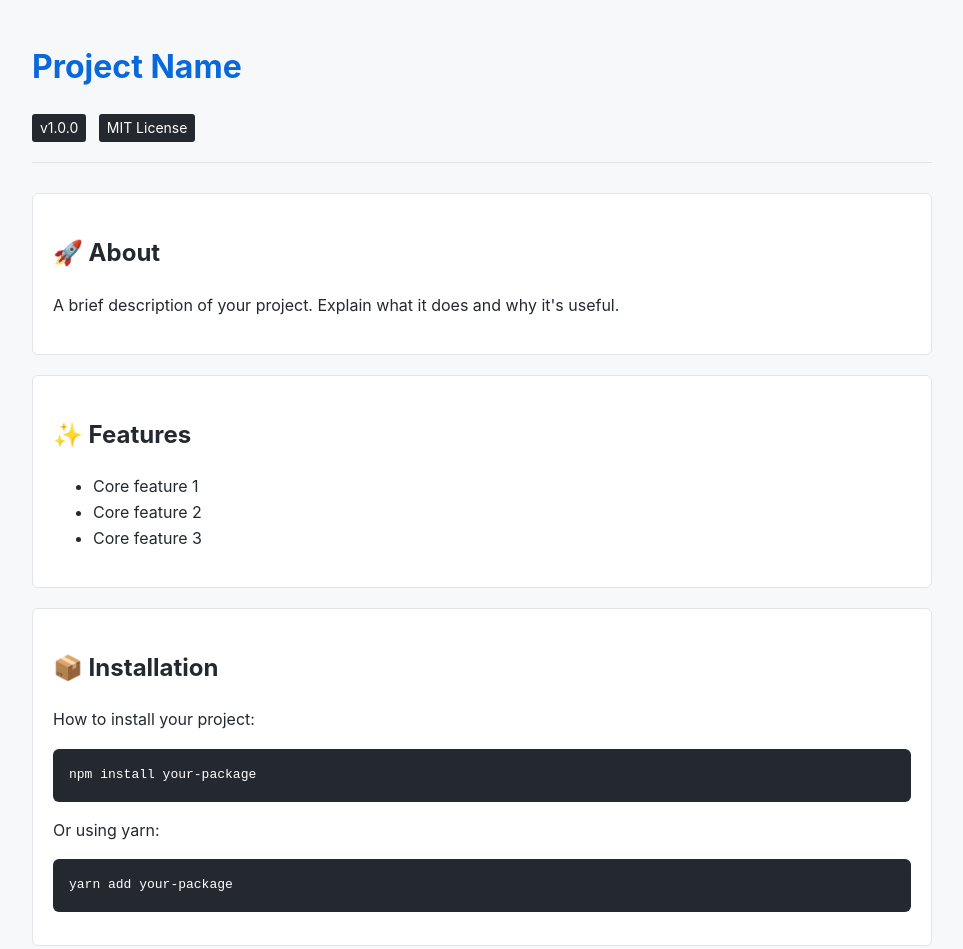
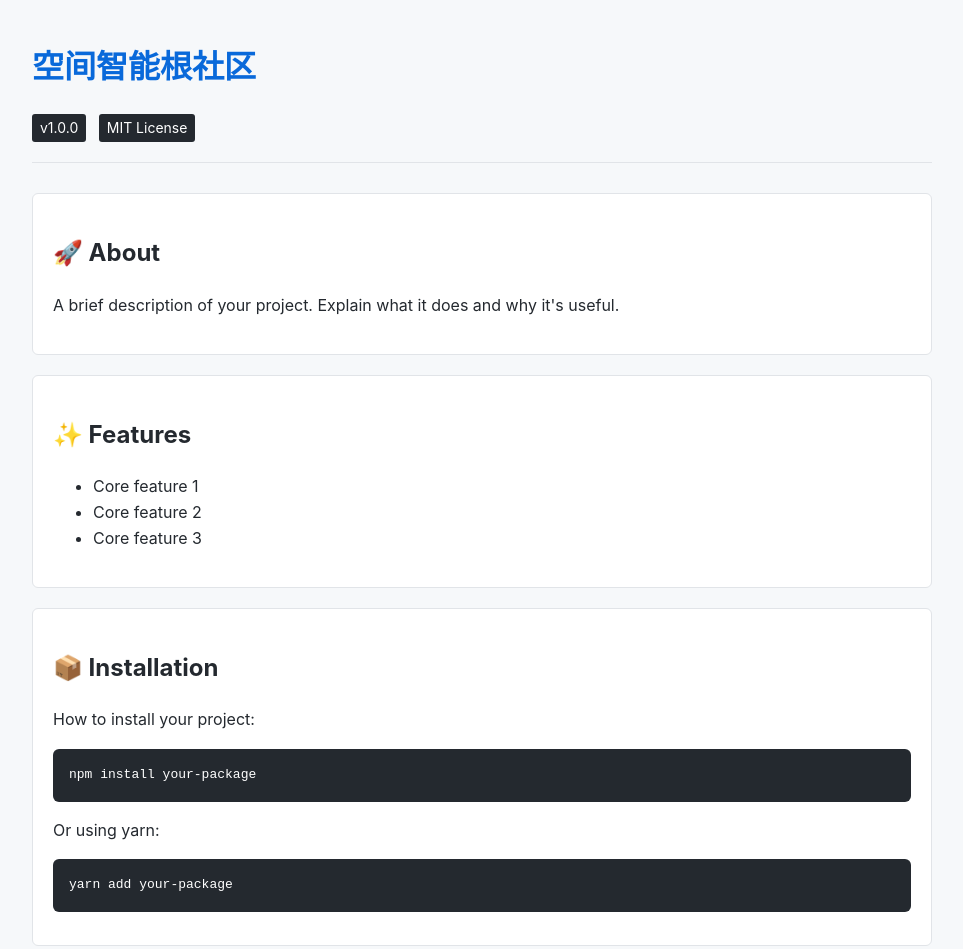
Before and after one commit to zhouqin/GIRootComm, a plain HTML site: page index.html in a window 1280 px wide. Shown: the top 949 px of the page, without its empty margins (158-1121 px from the left). Drawn offline with Linux system fonts and the light colour scheme.

Commit message:
Update index.html

```diff
--- a/index.html
+++ b/index.html
@@ -3,7 +3,7 @@
 <head>
     <meta charset="UTF-8">
     <meta name="viewport" content="width=device-width, initial-scale=1.0">
-    <title>My GitHub Project</title>
+    <title>空间智能根社区</title>
     <style>
         :root {
             --gh-dark: #24292f;
@@ -73,7 +73,7 @@
 </head>
 <body>
     <header>
-        <h1>Project Name</h1>
+        <h1>空间智能根社区</h1>
         <span class="badge">v1.0.0</span>
         <span class="badge">MIT License</span>
     </header>
```
